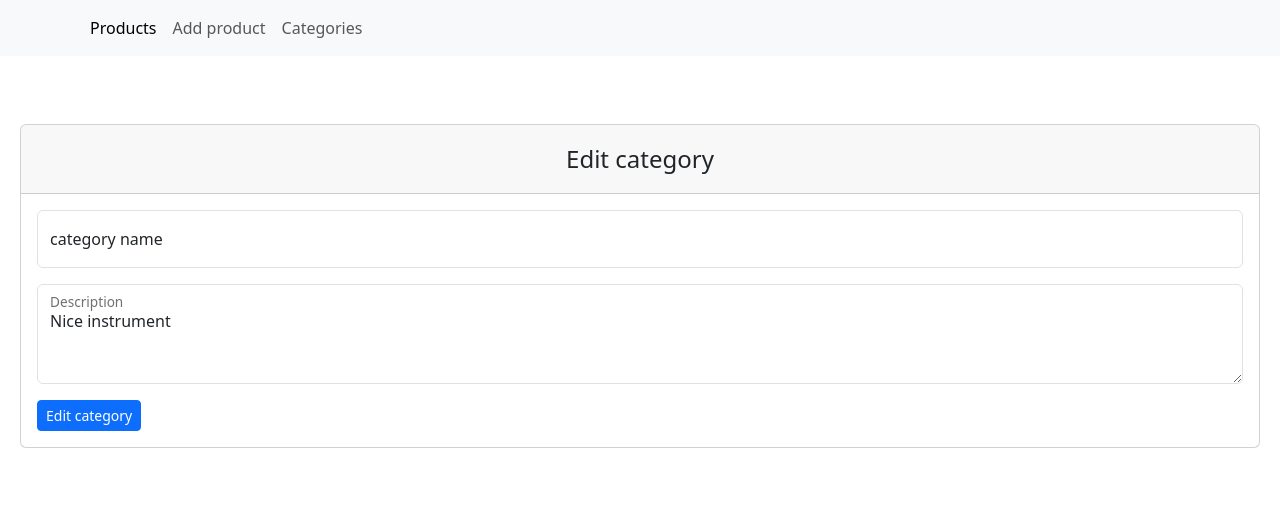
After one commit to nurjigitberdibekov07-pixel/Laba_54_nurjigit, a Django app: page /categories/1/edit/ in a window 1280 px wide. The commit adds this page. Shown: the top 515 px of the page. Run offline with Django 5.2, Linux system fonts and the light colour scheme; data comes from the database, SQL or seed files in the repository.

Commit message:
Добавлена функция редактирования категории.

```diff
--- a/source/my_shop/urls.py
+++ b/source/my_shop/urls.py
@@ -1,5 +1,5 @@
 from django.urls import path
-from my_shop.views import products_view,add_category, add_product, product_detail
+from my_shop.views import products_view,add_category, add_product, product_detail, categories_view, delete_category, edit_category
 
 urlpatterns = [
     path('products/', products_view, name='products'),
@@ -7,5 +7,6 @@ urlpatterns = [
     path('products/add/', add_product, name='add_product'),
     path('products/<int:pk>/', product_detail, name='product_detail'),
     path('categories/', categories_view, name='categories_view'),
-    path('categories/delete/<int:pk>', delete_category, name='delete_category'),
+    path('categories/<int:pk>/delete/', delete_category, name='delete_category'),
+    path('categories/<int:pk>/edit/', edit_category, name='edit_category'),
 ]
--- a/source/my_shop/views.py
+++ b/source/my_shop/views.py
@@ -51,3 +51,16 @@ def delete_category(request, pk):
     Products.objects.filter(category=category).delete()
     category.delete()
     return redirect("categories_view")
+
+def edit_category(request, pk):
+    category = Categories.objects.get(pk=pk)
+    if request.method == "GET":
+        context = {'category': category}
+        return render(request, "my_shop_forms/category_edit.html", context)
+    elif request.method == "POST":
+        name = request.POST.get("name", "").strip()
+        description = request.POST.get("description", "").strip()
+        category.name = name
+        category.description = description
+        category.save()
+        return redirect("categories_view")
--- a/source/templates/my_shop_forms/categories.html
+++ b/source/templates/my_shop_forms/categories.html
@@ -16,7 +16,7 @@
               <div class="card-body d-flex  justify-content-between align-items-center">
                     <h5 class="card-title">{{ category.name }}</h5>
                   <div>
-                    <a href="#" class="btn btn-primary">Edit</a>
+                    <a href="{% url 'edit_category' category.pk %}" class="btn btn-primary">Edit</a>
                     <a href="{% url 'delete_category' category.pk %}" class="btn btn-danger">Delete</a>
                     </div>
               </div>
--- /dev/null
+++ b/source/templates/my_shop_forms/category_edit.html
@@ -0,0 +1,31 @@
+{% extends 'base.html' %}
+{% block nav %}
+    <a class="nav-link" href="{% url 'add_product' %}">Add product</a>
+    <a class="nav-link" href="{% url 'categories_view' %}">Categories</a>
+{% endblock %}
+
+{% block content %}
+
+    <div class="card my-5">
+        <div class="card-header fs-4 text-center py-3">Edit category</div>
+
+        <div class="card-body">
+            <form id="article-form" action="" method="POST">
+                {% csrf_token %}
+                <div class="form-floating mb-3">
+                    <input type="text" class="form-control" name="name" id="name" placeholder="name">
+                    <label for="name"> category name</label>
+                </div>
+                <div class="form-floating mb-3">
+                    <textarea type="text" class="form-control" id="description" name="description" placeholder="description"
+                              style="height: 100px">{{ category.description }}</textarea>
+                    <label for="description">Description</label>
+                </div>
+                {% if error %} <p style="margin-bottom: 20px; color: red">{{ error }}</p> {% endif %}
+            <div>
+                <button type="submit" form="article-form" class="btn btn-sm btn-primary">Edit category</button>
+            </div>
+            </form>
+        </div>
+    </div>
+{% endblock %}
```
